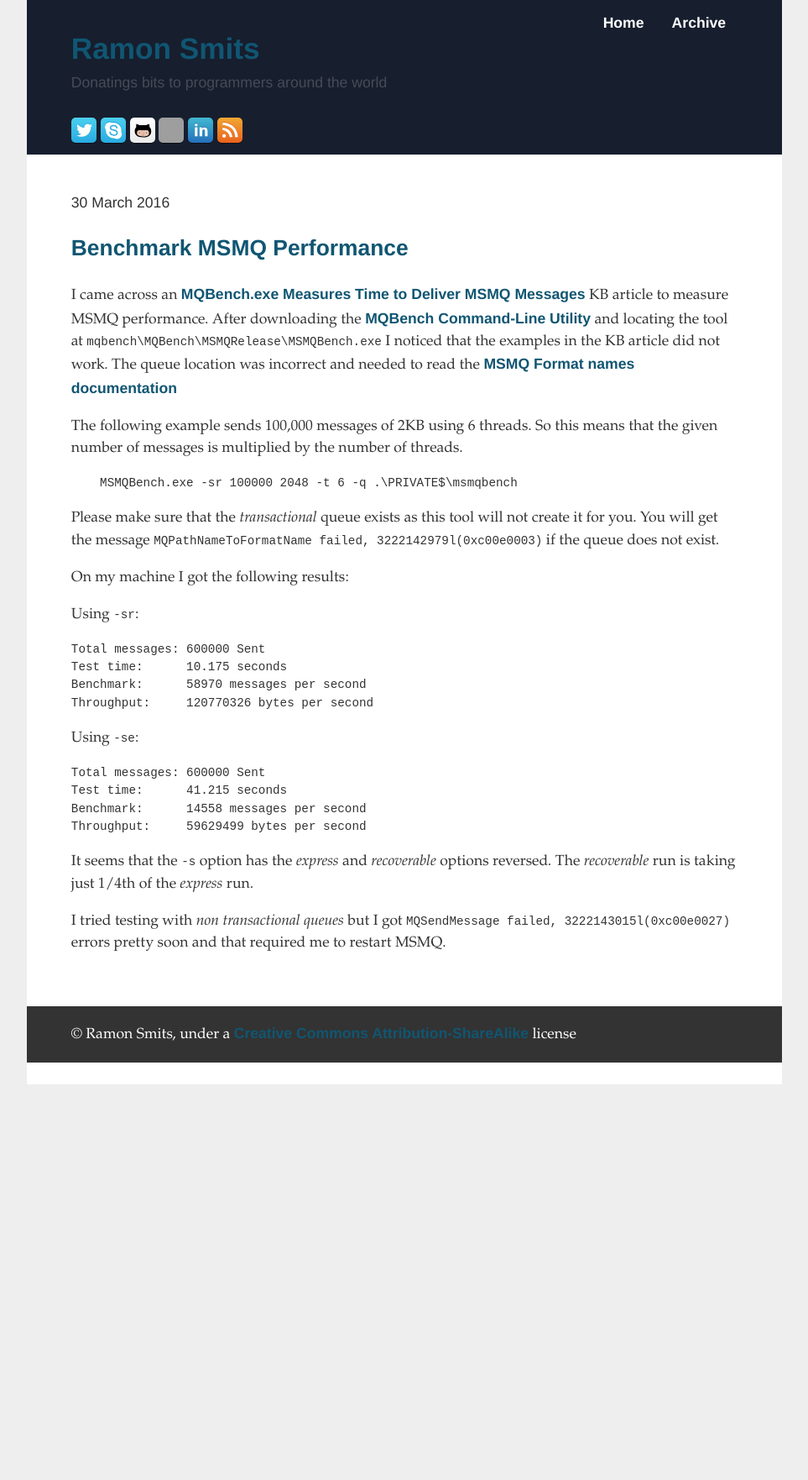
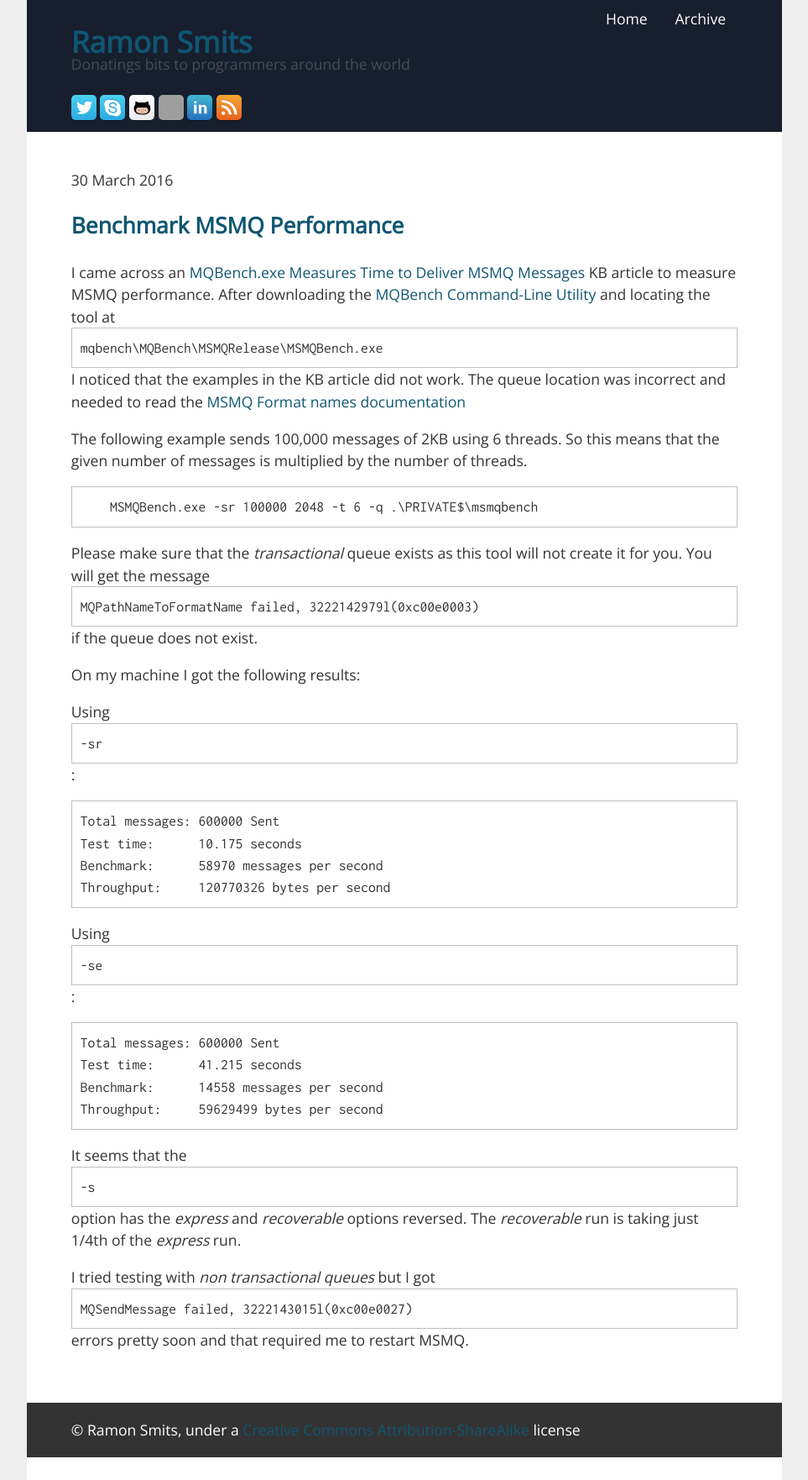
Before and after one commit to ramonsmits/ramonsmits.github.com, a Jekyll site: the page built from index.html, in a window 1280 px wide. Shown: the whole page at 84% size, without its empty margins (158-1121 px from the left). Built offline with Jekyll 4.4.1, drawn with Linux system fonts in a browser that asks for light colours; before the commit the page ends 1291 px from its top, so only the background shows below that; grey boxes are pictures that could not be loaded.

Commit message:
Fonts and code block.

```diff
--- a/_layouts/default.html
+++ b/_layouts/default.html
@@ -7,6 +7,7 @@
 {% if page.description %}		<meta name="description" content="{{page.description}}" />{% endif %}
 {% if page.tags %}		<meta name="keywords" content="{{page.tags | join: ','}}" />{% endif %}
 		<meta name="robots" content="INDEX,FOLLOW" />
+		<link href='https://fonts.googleapis.com/css?family=Open+Sans|Inconsolata' rel='stylesheet' type='text/css'>
 		<link rel="alternate" href="http://feeds.feedburner.com/ramonsmits" type="application/rss+xml" title="RSS Feed" />
 		<link rel="alternate" href="http://feeds.feedburner.com/ramonsmits" type="application/atom+xml" title="Atom Feed" />
 		<link rel=icon href=favicon.ico sizes="16x16 32x32 48x48" type="image/vnd.microsoft.icon">
--- a/style.css
+++ b/style.css
@@ -8,7 +8,7 @@
   color: #333;
   margin: 0 auto;
   max-width: 900px;
-  font: 1em/1.5 "Helvetica Neue", Helvetica, Arial, sans-serif;
+  font: 1em/1.5 'Open Sans', sans-serif;
   }
 
 a {
@@ -72,11 +72,6 @@
 	padding: .1em 3em;
 }
 
-/* Typography */
-
-p{
-	font: 1em/1.5 Palatino, "Palatino Linotype", Georgia, Times, "Times New Roman", serif;
-}
 
 
 img{
@@ -96,7 +91,6 @@
 	font-style:italic;
 }
 a{
-	font: 700 1em/1.5 "Helvetica Neue", Helvetica, Arial, sans-serif;
 	text-decoration: none
 }
 a:hover, a:focus{
@@ -107,6 +101,13 @@
 	top:1px;
 }
 
+code{
+	font-family: 'Inconsolata', Courier, monospace;
+	white-space: pre;
+  border: 0.5px silver solid;
+  display: block;
+	padding:10px;
+}
 /* Tabs */
 
 .js-on #tabs article
```
